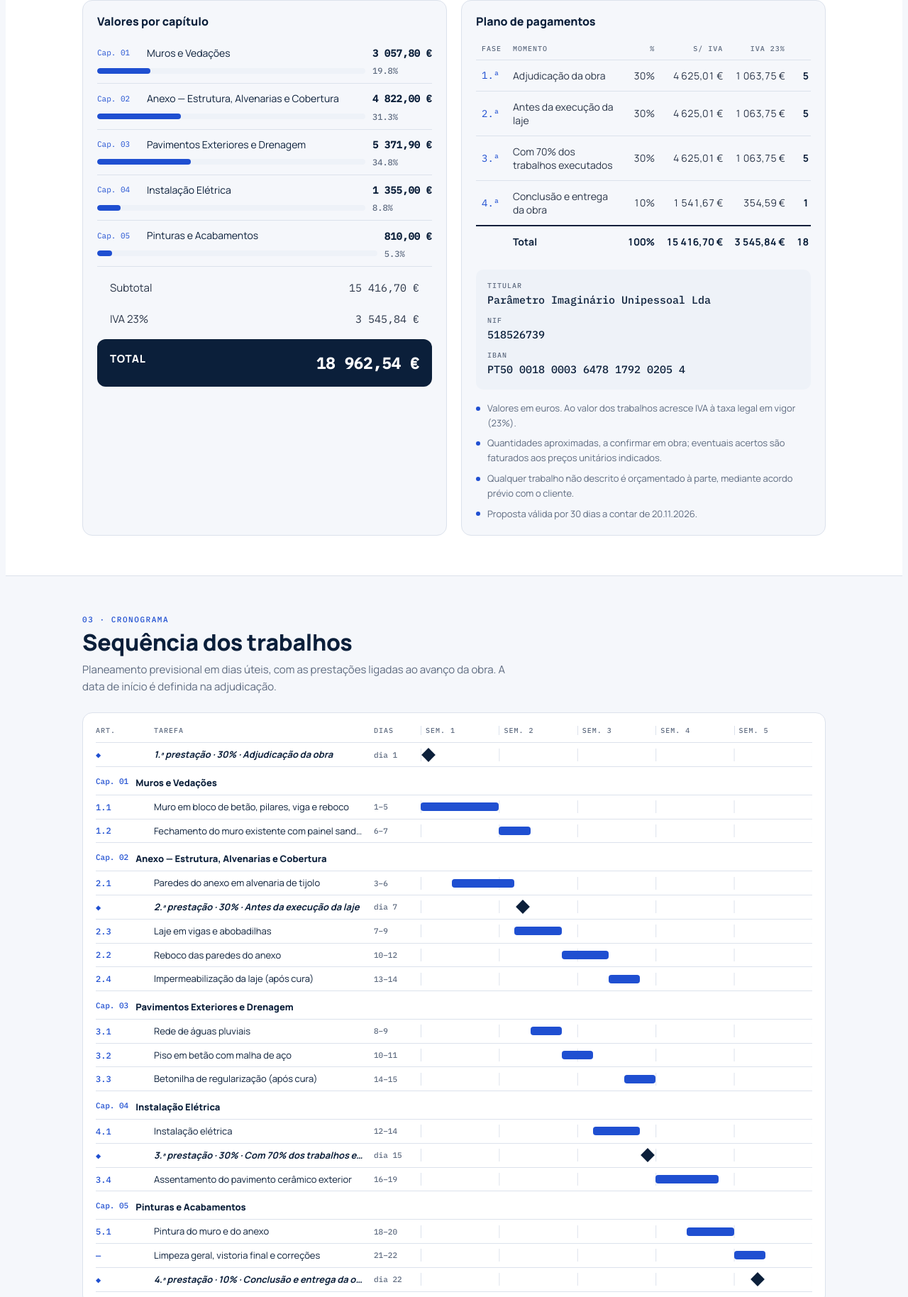
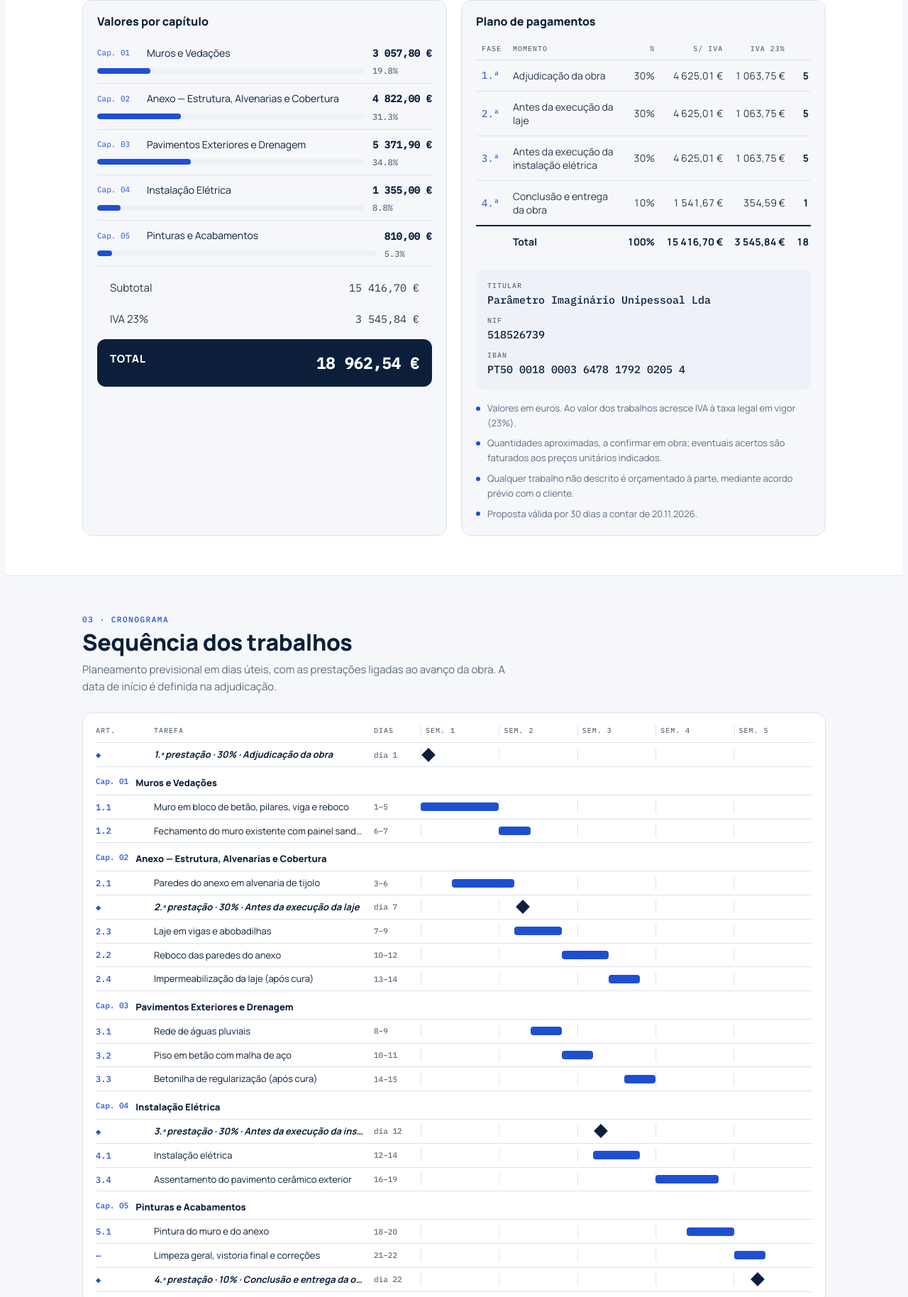
Before and after one commit to rubensborges056-dev/rubens, a plain HTML site: page Proposta_Muro_Anexo.html in a window 1280 px wide. Shown: the part 4011-5839 px from the top of the page at 71% size. Drawn offline with Linux system fonts and the light colour scheme.

Commit message:
Passa a 3.ª prestação para antes da instalação elétrica
Co-Authored-By: Claude Opus 5.5 <noreply@anthropic.com>
Claude-Session: https://claude.ai/code/session_01Dqyze6v6C8NW2SyXBmWUEC

```diff
--- a/Proposta_Muro_Anexo.html
+++ b/Proposta_Muro_Anexo.html
@@ -360,7 +360,7 @@ footer span{font-size:13px;display:block;word-break:break-word}
       <div class="totals" style="max-width:none"><div><span>Subtotal</span><span>15 416,70 €</span></div><div><span>IVA 23%</span><span>3 545,84 €</span></div><div class="grand"><span>TOTAL</span><span>18 962,54 €</span></div></div>
     </div>
     <div class="card"><h3>Plano de pagamentos</h3>
-      <div style="overflow-x:auto"><table class="paytab"><thead><tr><th>Fase</th><th>Momento</th><th class="n">%</th><th class="n">S/ IVA</th><th class="n">IVA 23%</th><th class="n">C/ IVA</th></tr></thead><tbody><tr><td class="art">1.ª</td><td>Adjudicação da obra</td><td class="n">30%</td><td class="n">4 625,01 €</td><td class="n">1 063,75 €</td><td class="n b">5 688,76 €</td></tr><tr><td class="art">2.ª</td><td>Antes da execução da laje</td><td class="n">30%</td><td class="n">4 625,01 €</td><td class="n">1 063,75 €</td><td class="n b">5 688,76 €</td></tr><tr><td class="art">3.ª</td><td>Com 70% dos trabalhos executados</td><td class="n">30%</td><td class="n">4 625,01 €</td><td class="n">1 063,75 €</td><td class="n b">5 688,76 €</td></tr><tr><td class="art">4.ª</td><td>Conclusão e entrega da obra</td><td class="n">10%</td><td class="n">1 541,67 €</td><td class="n">354,59 €</td><td class="n b">1 896,26 €</td></tr><tr class="ptot"><td></td><td>Total</td><td class="n">100%</td><td class="n">15 416,70 €</td><td class="n">3 545,84 €</td><td class="n b">18 962,54 €</td></tr></tbody></table></div>
+      <div style="overflow-x:auto"><table class="paytab"><thead><tr><th>Fase</th><th>Momento</th><th class="n">%</th><th class="n">S/ IVA</th><th class="n">IVA 23%</th><th class="n">C/ IVA</th></tr></thead><tbody><tr><td class="art">1.ª</td><td>Adjudicação da obra</td><td class="n">30%</td><td class="n">4 625,01 €</td><td class="n">1 063,75 €</td><td class="n b">5 688,76 €</td></tr><tr><td class="art">2.ª</td><td>Antes da execução da laje</td><td class="n">30%</td><td class="n">4 625,01 €</td><td class="n">1 063,75 €</td><td class="n b">5 688,76 €</td></tr><tr><td class="art">3.ª</td><td>Antes da execução da instalação elétrica</td><td class="n">30%</td><td class="n">4 625,01 €</td><td class="n">1 063,75 €</td><td class="n b">5 688,76 €</td></tr><tr><td class="art">4.ª</td><td>Conclusão e entrega da obra</td><td class="n">10%</td><td class="n">1 541,67 €</td><td class="n">354,59 €</td><td class="n b">1 896,26 €</td></tr><tr class="ptot"><td></td><td>Total</td><td class="n">100%</td><td class="n">15 416,70 €</td><td class="n">3 545,84 €</td><td class="n b">18 962,54 €</td></tr></tbody></table></div>
       <div class="bank">
         <div><span>Titular</span><strong>Parâmetro Imaginário Unipessoal Lda</strong></div>
         <div><span>NIF</span><strong>518526739</strong></div>
@@ -396,8 +396,8 @@ footer span{font-size:13px;display:block;word-break:break-word}
 <div class="g-row"><span class="g-art">3.2</span><span class="g-name">Piso em betão com malha de aço</span><span class="g-d">10–11</span><span class="g-track"><i style="left:36.00%;width:8.00%"></i></span></div>
 <div class="g-row"><span class="g-art">3.3</span><span class="g-name">Betonilha de regularização (após cura)</span><span class="g-d">14–15</span><span class="g-track"><i style="left:52.00%;width:8.00%"></i></span></div>
 <div class="g-ph"><span class="code">Cap. 04</span>Instalação Elétrica</div>
+<div class="g-row ms"><span class="g-art">◆</span><span class="g-name">3.ª prestação · 30% · Antes da execução da instalação elétrica</span><span class="g-d">dia 12</span><span class="g-track"><b style="left:calc(46.00% - 7px)"></b></span></div>
 <div class="g-row"><span class="g-art">4.1</span><span class="g-name">Instalação elétrica</span><span class="g-d">12–14</span><span class="g-track"><i style="left:44.00%;width:12.00%"></i></span></div>
-<div class="g-row ms"><span class="g-art">◆</span><span class="g-name">3.ª prestação · 30% · Com 70% dos trabalhos executados</span><span class="g-d">dia 15</span><span class="g-track"><b style="left:calc(58.00% - 7px)"></b></span></div>
 <div class="g-row"><span class="g-art">3.4</span><span class="g-name">Assentamento do pavimento cerâmico exterior</span><span class="g-d">16–19</span><span class="g-track"><i style="left:60.00%;width:16.00%"></i></span></div>
 <div class="g-ph"><span class="code">Cap. 05</span>Pinturas e Acabamentos</div>
 <div class="g-row"><span class="g-art">5.1</span><span class="g-name">Pintura do muro e do anexo</span><span class="g-d">18–20</span><span class="g-track"><i style="left:68.00%;width:12.00%"></i></span></div>
```
Also changed, not shown: 2 other files.
